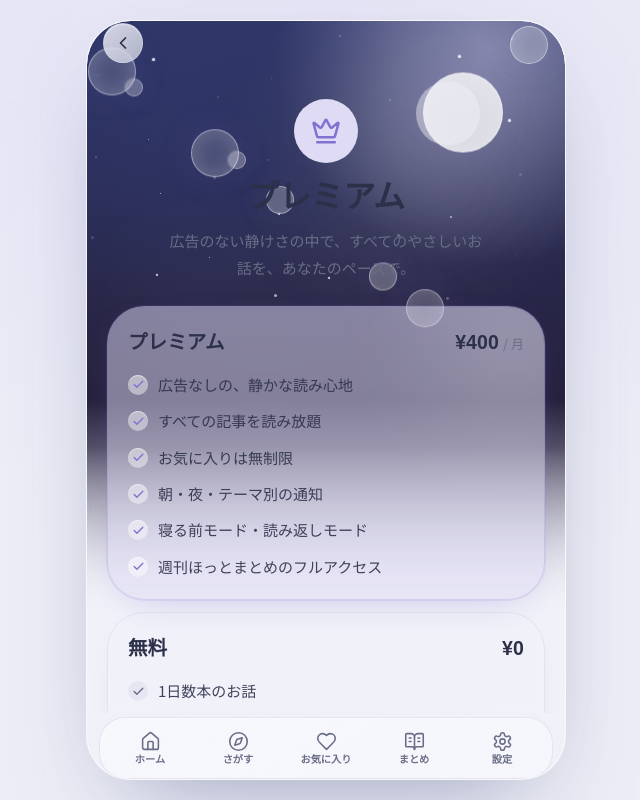
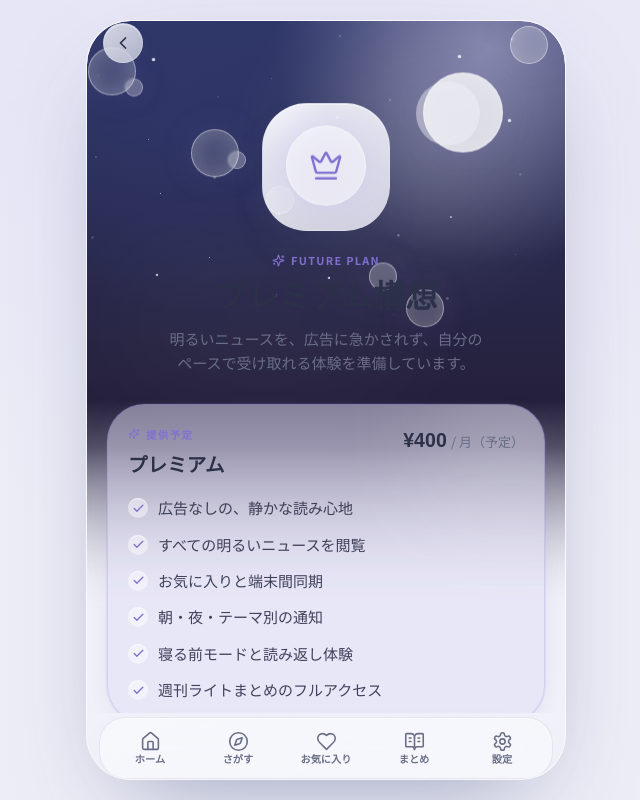
Before and after one commit to sunpotflower4460-cpu/Hot-news, a Next.js app: page /premium in a window 1280 px wide. Shown: the whole page, without its empty margins (314-954 px from the left). Built offline with nearby package versions, Linux system fonts and the light colour scheme; a web font is replaced by a local one.

Commit message:
Make premium preview trustworthy

```diff
--- a/src/app/(app)/premium/page.tsx
+++ b/src/app/(app)/premium/page.tsx
@@ -1,6 +1,6 @@
 'use client';
 
-import { Crown } from 'lucide-react';
+import { Crown, Sparkles } from 'lucide-react';
 import { ScreenHeader } from '@/components/layout/ScreenHeader';
 import { PlanCard } from '@/components/premium/PlanCard';
 import { Button } from '@/components/ui/Button';
@@ -9,57 +9,71 @@ import { useHydrated } from '@/lib/utils/useHydrated';
 
 export default function PremiumPage() {
   const hydrated = useHydrated();
-  const isPremium = useSettingsStore((s) => s.isPremium);
-  const setPremium = useSettingsStore((s) => s.setPremium);
-  const premium = hydrated && isPremium;
+  const isPremium = useSettingsStore((state) => state.isPremium);
+  const setPremium = useSettingsStore((state) => state.setPremium);
+  const previewEnabled = hydrated && isPremium;
 
   return (
-    <div className="space-y-6 pb-10">
+    <div className="space-y-7 pb-10">
       <ScreenHeader back />
 
       <div className="px-5 text-center">
-        <div className="mx-auto mb-3 flex h-16 w-16 items-center justify-center rounded-full bg-accent-soft text-accent">
-          <Crown size={30} />
+        <div className="soft-surface relative mx-auto flex h-32 w-32 items-center justify-center rounded-[2.8rem] shadow-float">
+          <div className="absolute inset-3 animate-breathe rounded-full bg-accent-soft/80 blur-xl" />
+          <div className="ambient-ring relative flex h-20 w-20 animate-float items-center justify-center rounded-full bg-white/35 text-accent shadow-glow">
+            <Crown size={34} strokeWidth={1.7} />
+          </div>
         </div>
-        <h1 className="text-display font-bold text-text">プレミアム</h1>
-        <p className="mx-auto mt-2 max-w-xs text-body text-muted">
-          広告のない静けさの中で、すべてのやさしいお話を、あなたのペースで。
+        <div className="mt-5 flex items-center justify-center gap-1.5 text-accent">
+          <Sparkles size={13} />
+          <span className="text-[0.68rem] font-bold tracking-[0.12em]">FUTURE PLAN</span>
+        </div>
+        <h1 className="mt-1 text-display font-bold text-text">プレミアム構想</h1>
+        <p className="mx-auto mt-2 max-w-xs text-body leading-relaxed text-muted">
+          明るいニュースを、広告に急かされず、自分のペースで受け取れる体験を準備しています。
         </p>
       </div>
 
-      <div className="space-y-3 px-5">
+      <div className="space-y-3.5 px-5">
         <PlanCard
           highlight
+          eyebrow="提供予定"
           name="プレミアム"
           price="¥400"
-          priceNote="/ 月"
+          priceNote="/ 月（予定）"
           features={[
             '広告なしの、静かな読み心地',
-            'すべての記事を読み放題',
-            'お気に入りは無制限',
+            'すべての明るいニュースを閲覧',
+            'お気に入りと端末間同期',
             '朝・夜・テーマ別の通知',
-            '寝る前モード・読み返しモード',
-            '週刊ほっとまとめのフルアクセス',
+            '寝る前モードと読み返し体験',
+            '週刊ライトまとめのフルアクセス',
           ]}
         />
         <PlanCard
+          eyebrow="現在の基本体験"
           name="無料"
           price="¥0"
-          features={['1日数本のお話', 'お気に入り 20本まで', '基本の通知']}
+          features={['毎日の明るいニュース', '端末内のお気に入り', '時間帯で変わる心の天気']}
         />
       </div>
 
-      <div className="space-y-2 px-5">
+      <div className="px-5">
+        <div className="rounded-card border border-line/50 bg-surface/65 p-4 shadow-inner-light backdrop-blur-sm">
+          <p className="text-caption leading-relaxed text-muted">
+            現在は課金機能を実装していません。下のボタンは、設定画面などでプレミアム利用中の表示を確認するためのデザインプレビューです。
+          </p>
+        </div>
         <Button
           size="lg"
-          variant={premium ? 'soft' : 'primary'}
-          className="w-full"
-          onClick={() => setPremium(!premium)}
+          variant={previewEnabled ? 'soft' : 'primary'}
+          className="mt-3 w-full"
+          onClick={() => setPremium(!previewEnabled)}
         >
-          {premium ? 'ご利用中（解除する）' : 'プレミアムをはじめる'}
+          {previewEnabled ? 'プレミアム表示プレビューを終了' : 'プレミアム表示を試す'}
         </Button>
-        <p className="text-center text-[0.7rem] text-muted/70">
-          いつでも解約できます。これは外観プレビューのため、実際の課金は発生しません。
+        <p className="mt-2 text-center text-[0.7rem] text-muted/70">
+          実際の購入・請求・契約は発生しません。
         </p>
       </div>
     </div>
```
